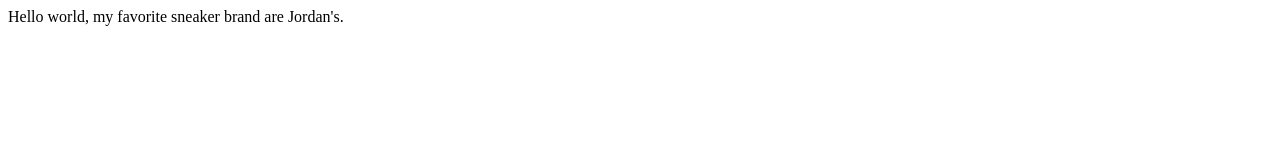
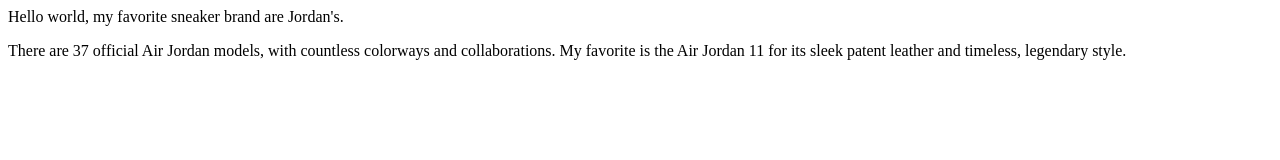
Before and after one commit to jairoc-collado/sneakerBrand, a plain HTML site: page index.html in a window 1280 px wide. Drawn offline with Linux system fonts and the light colour scheme.

Commit message:
forth commit

```diff
--- a/index.html
+++ b/index.html
@@ -8,6 +8,10 @@
 </head>
 <body>
     Hello world, my favorite sneaker brand are Jordan's.
+    <p>There are 37 official Air Jordan models, with countless colorways
+        and collaborations. My favorite is the Air Jordan 11 for its sleek
+        patent leather and timeless, legendary style.
+    </p>
 
 </body>
 
```
